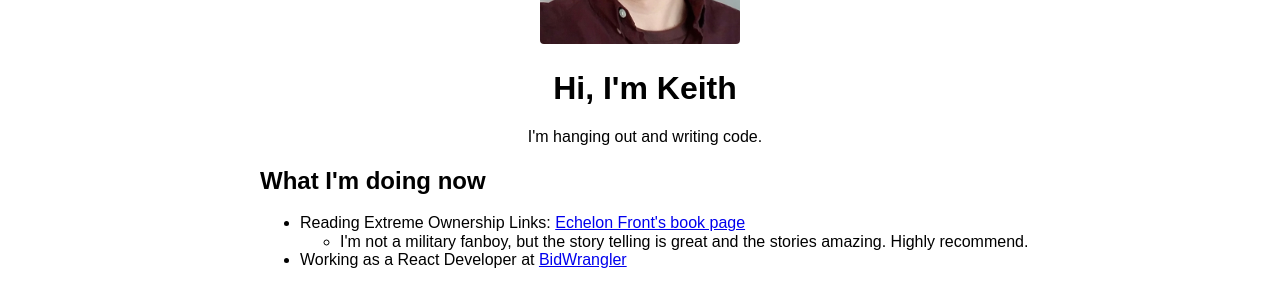
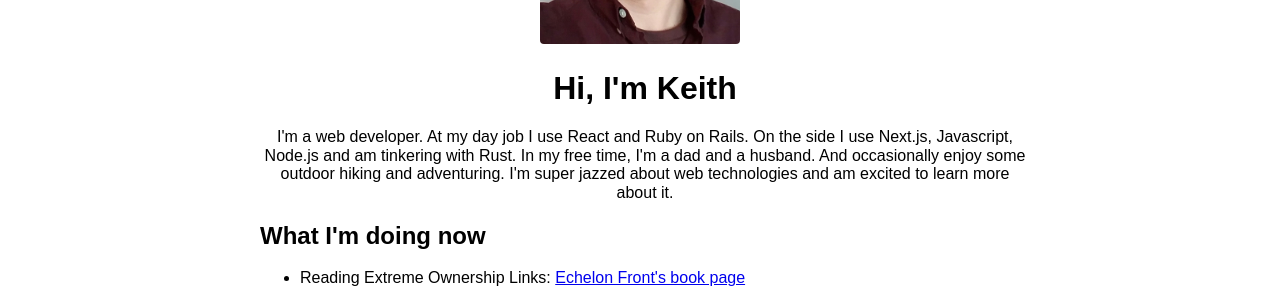
Before and after one commit to keith-waters/readingwaters.com, a Next.js app: page / in a window 1280 px wide. Shown: the part 279-567 px from the top of the page. Built offline with nearby package versions, Linux system fonts and the light colour scheme.

Commit message:
Move about section to its own component

```diff
--- /dev/null
+++ b/src/components/About.js
@@ -0,0 +1,17 @@
+const About = () => {
+  return (
+    <>
+      <img src="/keith-waters-headshot.jpg" alt="Keith Waters" component="img" style={{display:"inline", width:"200px", borderRadius:"4px"}} />
+      <div style={{marginLeft:"10px", flexGrow:"1", textAlign:"center"}}>
+        <h1>
+          Hi, I'm Keith
+        </h1>
+        <p>
+          I'm a web developer. At my day job I use React and Ruby on Rails. On the side I use Next.js, Javascript, Node.js and am tinkering with Rust. In my free time, I'm a dad and a husband. And occasionally enjoy some outdoor hiking and adventuring. I'm super jazzed about web technologies and am excited to learn more about it.
+        </p>
+      </div>
+    </>
+  );
+}
+
+export default About;
--- a/src/pages/_app.js
+++ b/src/pages/_app.js
@@ -22,5 +22,4 @@ class ReadingWaters extends App {
   }
 }
 
-// export default withGA(process.env.gatrackingid, Router)(ReadingWaters);
 export default ReadingWaters;
--- a/src/pages/index.js
+++ b/src/pages/index.js
@@ -1,4 +1,5 @@
 import { Component } from 'react';
+import About from '../components/About'
 
 class Index extends Component {
 
@@ -6,15 +7,7 @@ class Index extends Component {
     return (
       <>
         <div style={{padding:"10px", textAlign:"center"}}>
-          <img src="/keith-waters-headshot.jpg" alt="Keith Waters" component="img" style={{display:"inline", width:"200px", borderRadius:"4px"}} />
-          <div style={{marginLeft:"10px", flexGrow:"1", textAlign:"center"}}>
-            <h1>
-              Hi, I'm Keith
-            </h1>
-            <p>
-              I'm hanging out and writing code.
-            </p>
-          </div>
+          <About/>
           <div style={{marginLeft:"10px", flexGrow:"1", textAlign:"left"}}>
             <h2>
               What I'm doing now
```
